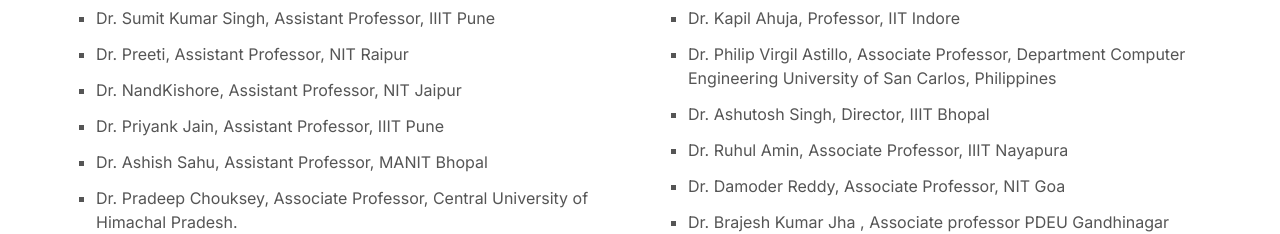
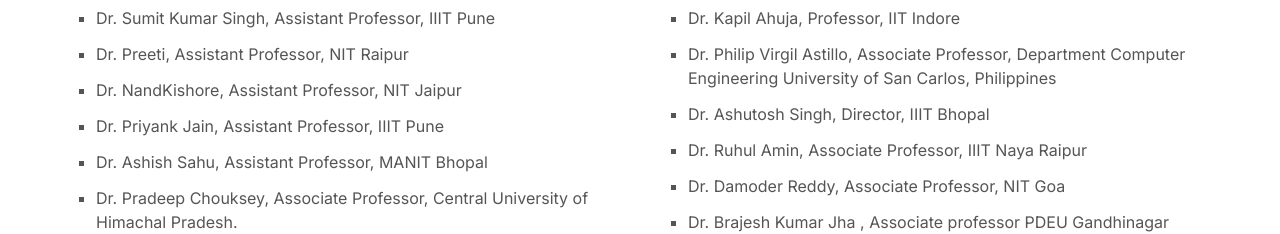
Before and after one commit to heytechie/IBCD-, a React (Vite) app: page /#/ in a window 1280 px wide. Shown: the part 6640-6874 px from the top of the page. Built offline with nearby package versions, Linux system fonts and the light colour scheme; a web font is replaced by a local one.

Commit message:
corrections

```diff
--- a/src/data/content.js
+++ b/src/data/content.js
@@ -147,7 +147,7 @@
     "Dr. Kapil Ahuja, Professor,  IIT Indore",
     "Dr. Philip Virgil Astillo, Associate Professor, Department Computer Engineering University of San Carlos, Philippines",
     "Dr. Ashutosh Singh, Director, IIIT Bhopal",
-    "Dr. Ruhul Amin, Associate Professor, IIIT Nayapura",
+    "Dr. Ruhul Amin, Associate Professor, IIIT Naya Raipur",
     "Dr. Damoder Reddy, Associate Professor, NIT Goa",
     "Dr. Brajesh Kumar Jha , Associate professor PDEU Gandhinagar",
     "Dr. Pratyay Kuila",
```
